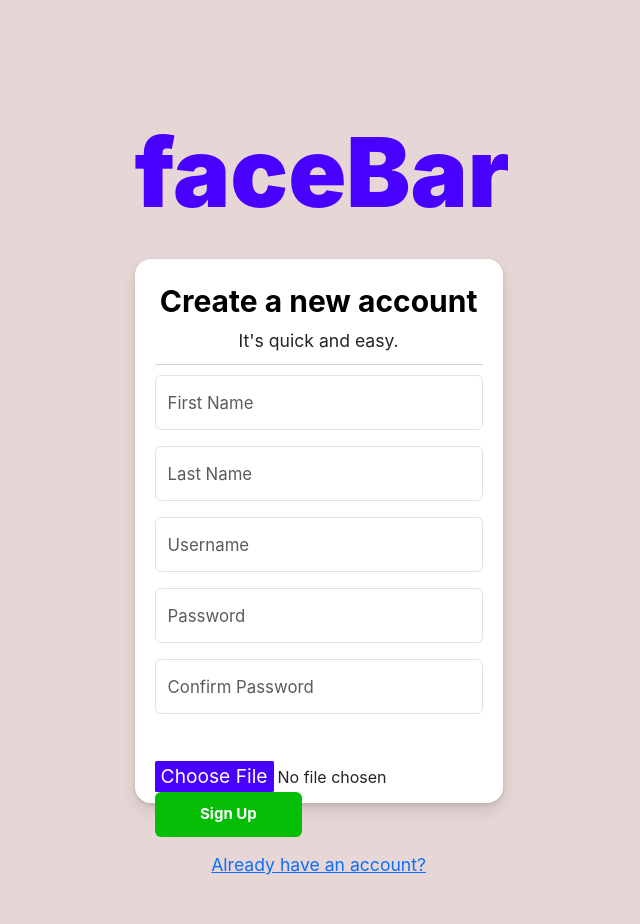
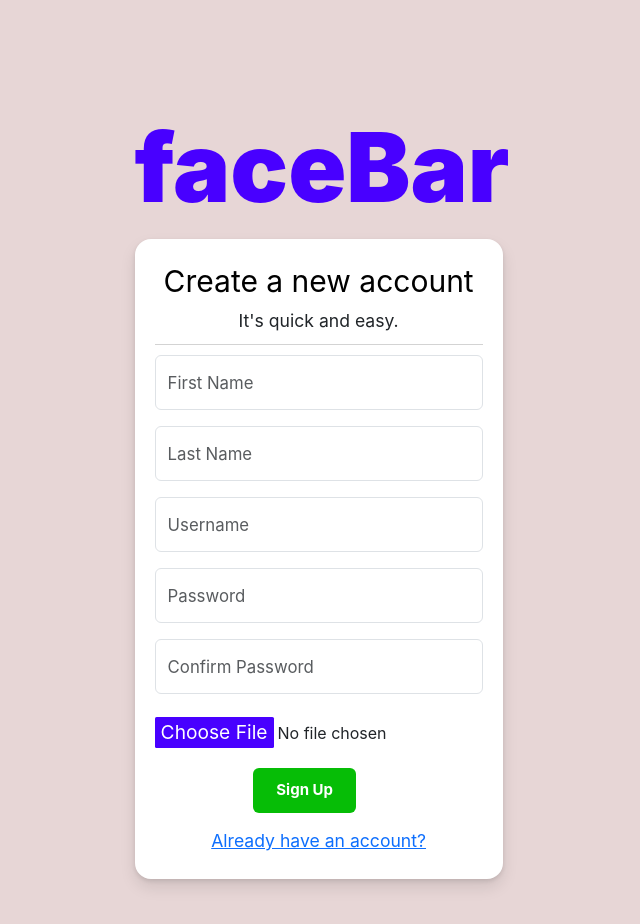
Before and after one commit to NoamLeabo/FaceBar_Web_Version, a React (Create React App) app: page /details in a window 1280 px wide. Shown: the top 924 px of the page, without its empty margins (318-958 px from the left). Built offline with nearby package versions, Linux system fonts and the light colour scheme.

Commit message:
done front end changes

```diff
--- a/src/SubscribePage/mainTextRegister/MainTextRegister.css
+++ b/src/SubscribePage/mainTextRegister/MainTextRegister.css
@@ -3,5 +3,5 @@
     font-size: 6rem;
     color: #4800ff;
     text-align: center;
-    margin-top: 15px;
+    margin-top: 10px;
 }
--- a/src/SubscribePage/registerBox/RegisterBox.css
+++ b/src/SubscribePage/registerBox/RegisterBox.css
@@ -17,6 +17,3 @@ input::file-selector-button {
     margin-top: 20px;
     margin-left: 30%;
 }
-form{
-    padding-top: 10px;
-}
--- a/src/SubscribePage/registerBox/RegisterBox.js
+++ b/src/SubscribePage/registerBox/RegisterBox.js
@@ -61,10 +61,10 @@ function RegisterBox({setActiveUsers, activeUsers}) {
             <InputGetter type="text" text="Username" onChange={setUsername} />
             <InputGetter type="password" text="Password" onChange={setPassword} />
             <InputGetter type="password" text="Confirm Password" onChange={setConfirmPass} />
-            <br></br>
             <input type="file" id="picture" accept="image/*"/>
-
+        <div className="btn_sign">
         <Btn text="Sign Up" id="cNewBtn" className="fw-bolder btn" clicked={clicked} />
+        </div>
         </form>
         <div className="exist_acc">
             <a href="#" className="acc">Already have an account?</a>
--- a/src/SubscribePage/subscribeContainer/SubscribeContainer.css
+++ b/src/SubscribePage/subscribeContainer/SubscribeContainer.css
@@ -2,9 +2,8 @@
     border: white .3rem solid;
     border-radius: 1rem;
     background-color: white;
-    height: 34rem;
+    height: 40rem;
     width: 23rem;
-    margin-top: 15px;
     padding: 1rem;
     box-shadow: 0 2px 4px rgba(0, 0, 0, .1), 0 8px 16px rgba(0, 0, 0, .1);
 }
@@ -14,7 +13,6 @@ input::placeholder{
 .sign{
     font-size: 30px;
     color: black;
-    font-weight: bold;
     text-align: center;
 }
 .signtext{
@@ -23,4 +21,5 @@ input::placeholder{
     text-align: center;
     border-bottom: lightgray .1rem solid;
     padding-bottom: 10px;
+    margin-bottom: 10px;
 }
--- a/src/SubscribePage/subscribePage/SubscribePage.css
+++ b/src/SubscribePage/subscribePage/SubscribePage.css
@@ -1,6 +1,6 @@
 .Subscribe{
     width: 100%;
-    height: 10rem;
+    height: 0rem;
     display: grid;
     align-items:center;
     flex-wrap: wrap;
--- a/src/SubscribePage/subscribePage/SubscribePage.js
+++ b/src/SubscribePage/subscribePage/SubscribePage.js
@@ -10,7 +10,7 @@ function SubscribePage({setActiveUsers, activeUsers}){
         <MainTextRegister/>
         <SubscribeContainer setActiveUsers={setActiveUsers} activeUsers={activeUsers} />
     </div>
-    <hr style={{ margin: "700px 0" }} />
+    <hr style={{ margin: "900px 0" }} />
     </>
     )
 
```
